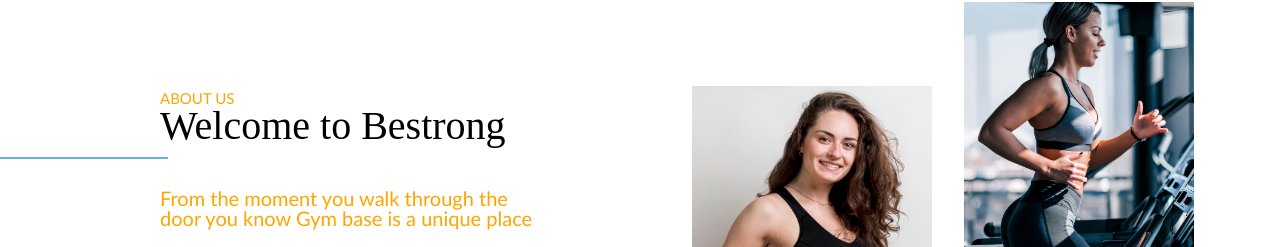
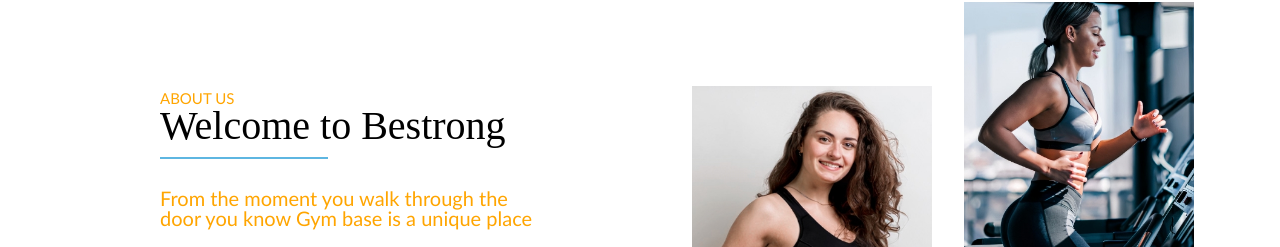
Before and after one commit to annatogonidze/Fitness-Website, a plain HTML site: page index.html in a window 1280 px wide. Shown: the part 1099-1346 px from the top of the page. Drawn offline with Linux system fonts and the light colour scheme.

Commit message:
Update style.css

```diff
--- a/styles/style.css
+++ b/styles/style.css
@@ -195,7 +195,7 @@
 	font-size:40px;
 
 }
-.line{
+.line1{
 	padding-left: 25%;
 }
 .posttext2{
```
